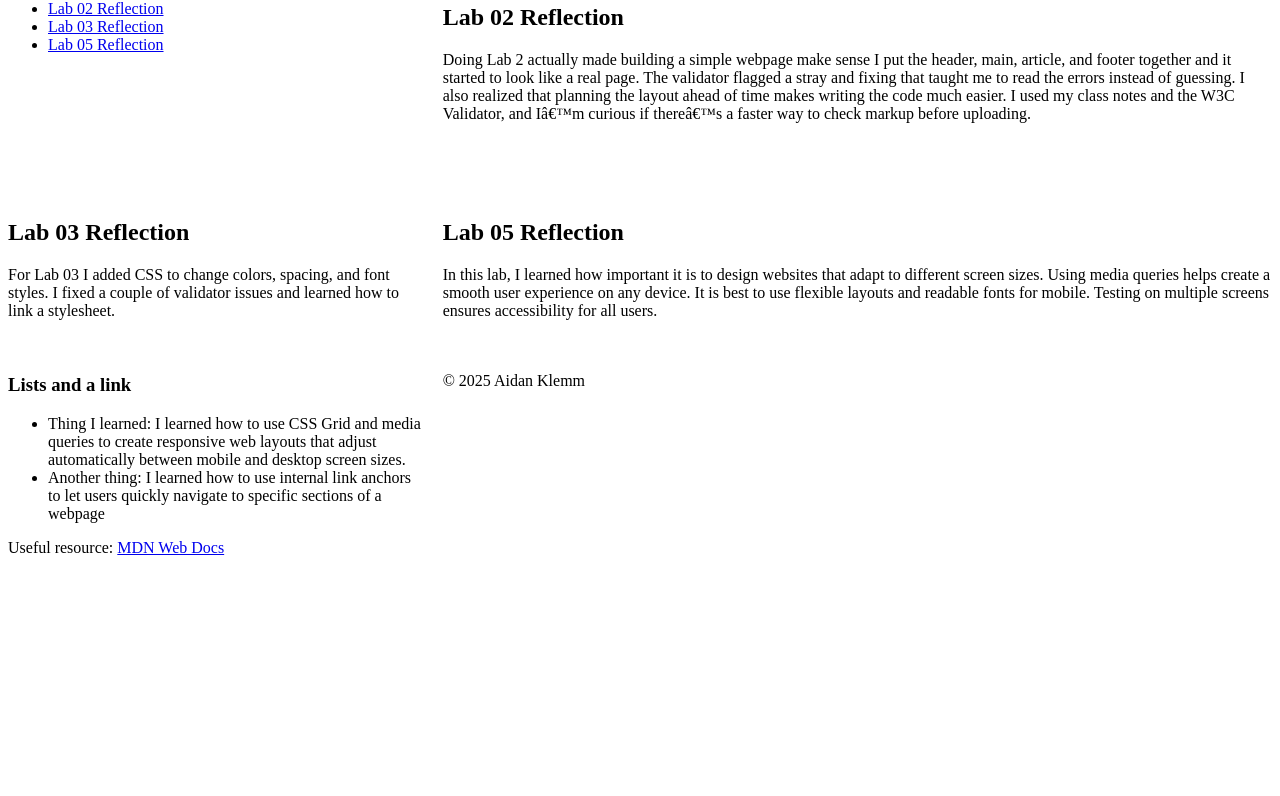
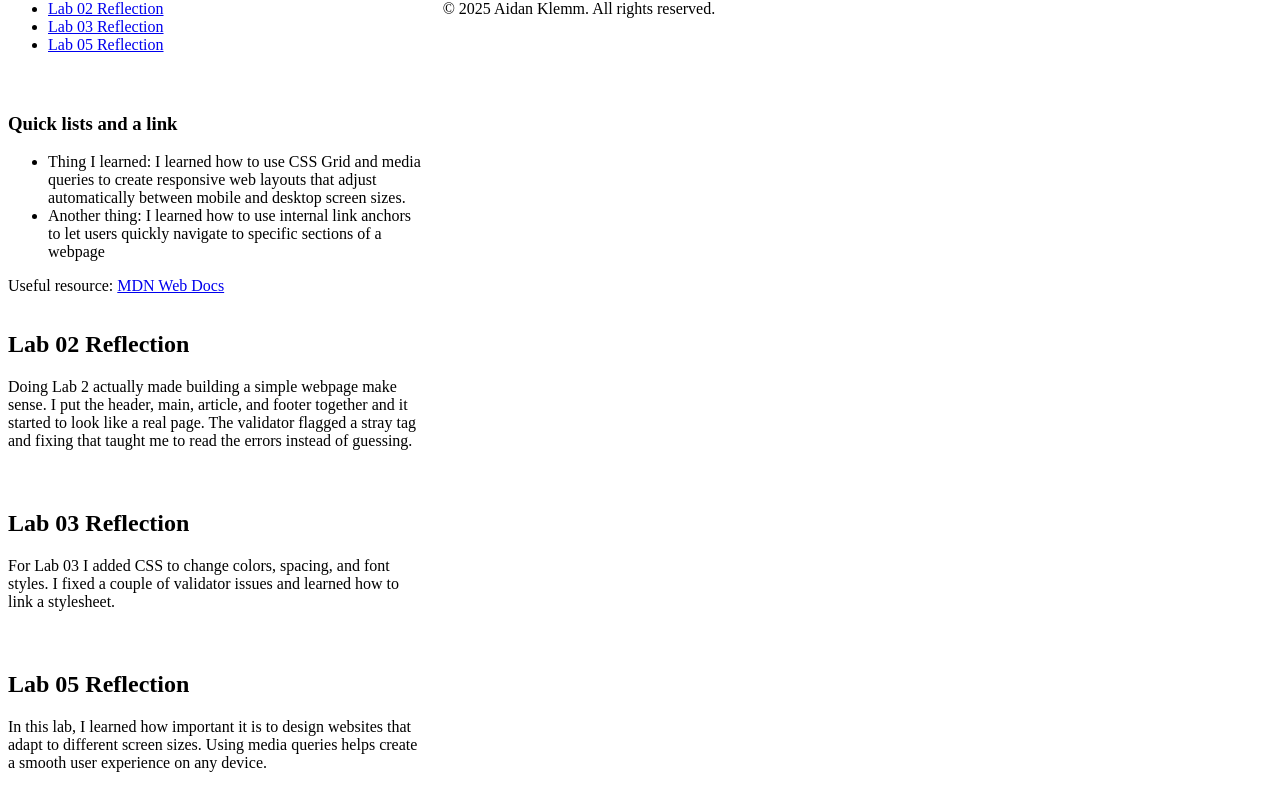
Before and after one commit to Klemm1070939/csit121, a plain HTML site: page lab05/index.html in a window 1280 px wide. Shown: the part 219-1015 px from the top of the page. Before the commit the page ends 800 px from the top, so only its background shows below. Drawn offline with Linux system fonts and the light colour scheme.

Commit message:
Update index.html

```diff
--- a/lab05/index.html
+++ b/lab05/index.html
@@ -1,4 +1,21 @@
+<!DOCTYPE html>
 <html lang="en">
+<head>
+  <meta charset="utf-8">
+  <meta name="viewport" content="width=device-width, initial-scale=1.0">
+  <title>Lab 05 Responsive Blog</title>
+  <link rel="stylesheet" href="style.css">
+</head>
+
+<body>
+  <header>
+    <h1>My Lab 05 Page</h1>
+    <h2>CSIT121 — Layout Lab</h2>
+  </header>
+
+  <main>
+    <!-- Sidebar section -->
+    <section class="sidebar">
       <nav>
         <ul>
           <li><a href="#lab02">Lab 02 Reflection</a></li>
@@ -7,52 +24,39 @@
         </ul>
       </nav>
 
+      <section class="quick-links">
+        <h3>Quick lists and a link</h3>
+        <ul>
+          <li>Thing I learned: I learned how to use CSS Grid and media queries to create responsive web layouts that adjust automatically between mobile and desktop screen sizes.</li>
+        <li>Another thing: I learned how to use internal link anchors to let users quickly navigate to specific sections of a webpage</li>
+      </ul>
+        </ul>
 
-<article id="lab02">
+        <p>Useful resource: <a href="https://developer.mozilla.org/" target="_blank">MDN Web Docs</a></p>
+      </section>
+    </section>
+
+    <!-- Reflections section -->
+    <section class="reflections">
+      <article id="lab02" class="post">
         <h2>Lab 02 Reflection</h2>
-  <p>Doing Lab 2 actually made building a simple webpage make sense I put the header, main, article, and footer together and it started to look like a real page. The validator flagged a stray and fixing that taught me to read the errors instead of guessing. I also realized that planning the layout ahead of time makes writing the code much easier. I used my class notes and the W3C Validator, and I’m curious if there’s a faster way to check markup before uploading.</p>
+        <p>Doing Lab 2 actually made building a simple webpage make sense. I put the header, main, article, and footer together and it started to look like a real page. The validator flagged a stray tag and fixing that taught me to read the errors instead of guessing.</p>
       </article>
 
-
-<article id="lab03">
+      <article id="lab03" class="post">
         <h2>Lab 03 Reflection</h2>
         <p>For Lab 03 I added CSS to change colors, spacing, and font styles. I fixed a couple of validator issues and learned how to link a stylesheet.</p>
       </article>
 
-
-<article id="lab05">
+      <article id="lab05" class="post">
         <h2>Lab 05 Reflection</h2>
-  <p>In this lab, I learned how important it is to design websites that adapt to different screen sizes. Using media queries helps create a smooth user experience on any device. It is best to use flexible layouts and readable fonts for mobile. Testing on multiple screens ensures accessibility for all users.</p>
+        <p>In this lab, I learned how important it is to design websites that adapt to different screen sizes. Using media queries helps create a smooth user experience on any device.</p>
       </article>
-
-
-<head>
-  <meta charset="utf-8">
-  <meta name="viewport" content="width=device-width,initial-scale=1">
-  <title>Lab 03 — Styled Page</title>
-  <link rel="stylesheet" href="style.css">
-</head>
-<body>
-  <header>
-    <h1>My Lab 05 Page</h1>
-    <h2>CSIT121 — Styling with CSS</h2>
-  </header>
-
-
-    <section>
-      <h3>Lists and a link</h3>
-      <ul>
-        <li>Thing I learned: I learned how to use CSS Grid and media queries to create responsive web layouts that adjust automatically between mobile and desktop screen sizes.</li>
-        <li>Another thing: I learned how to use internal link anchors to let users quickly navigate to specific sections of a webpage</li>
-      </ul>
-
-      <p>Useful resource: <a href="https://developer.mozilla.org/" target="_blank" rel="noopener">MDN Web Docs</a></p>
     </section>
   </main>
 
-
    <footer>
-    <p>&copy; 2025 Aidan Klemm</p>
+    <p>&copy; 2025 Aidan Klemm. All rights reserved.</p>
   </footer>
 </body>
 </html>
```
Lines whose indentation alone changed are shown as unchanged.
